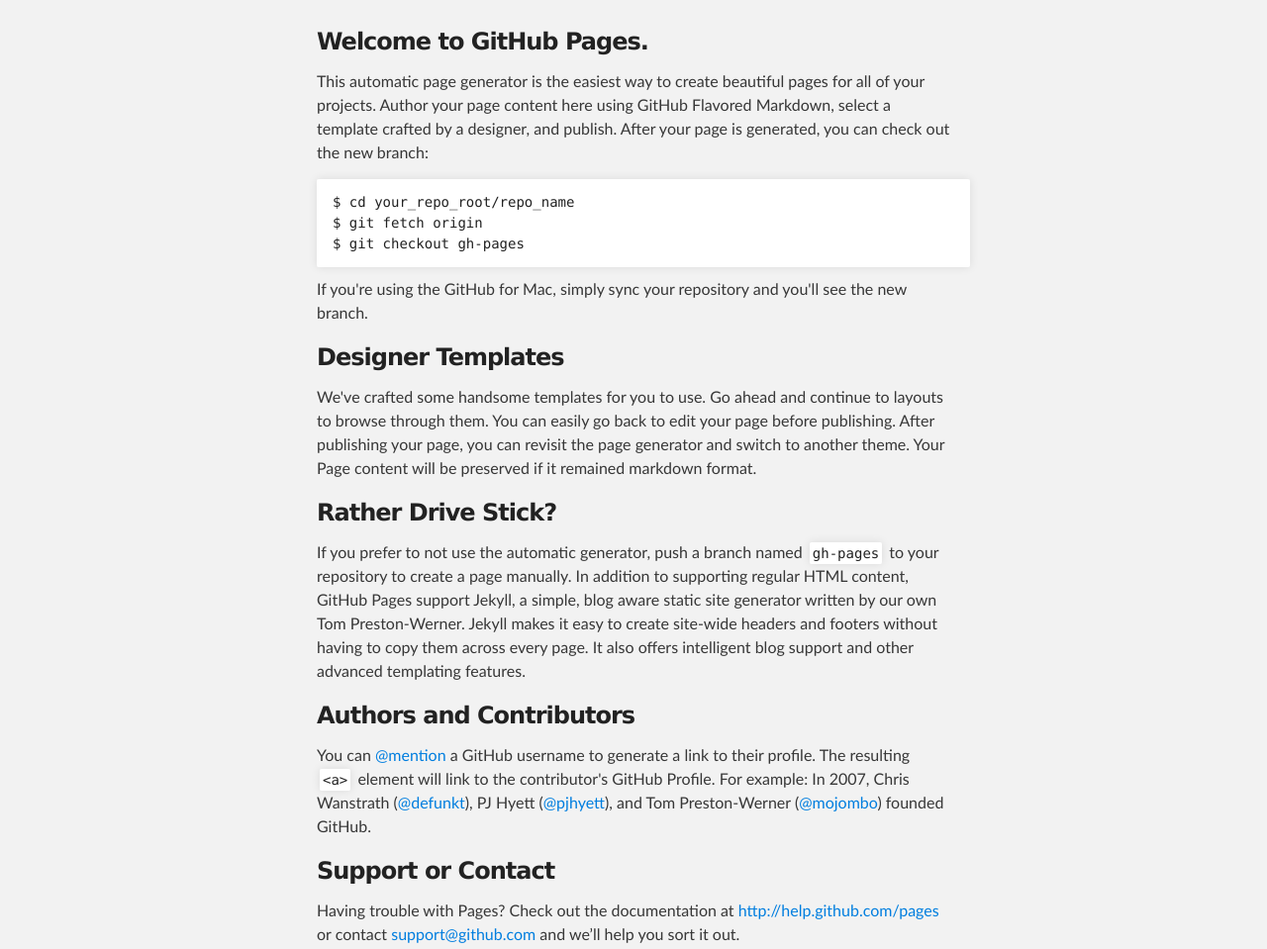
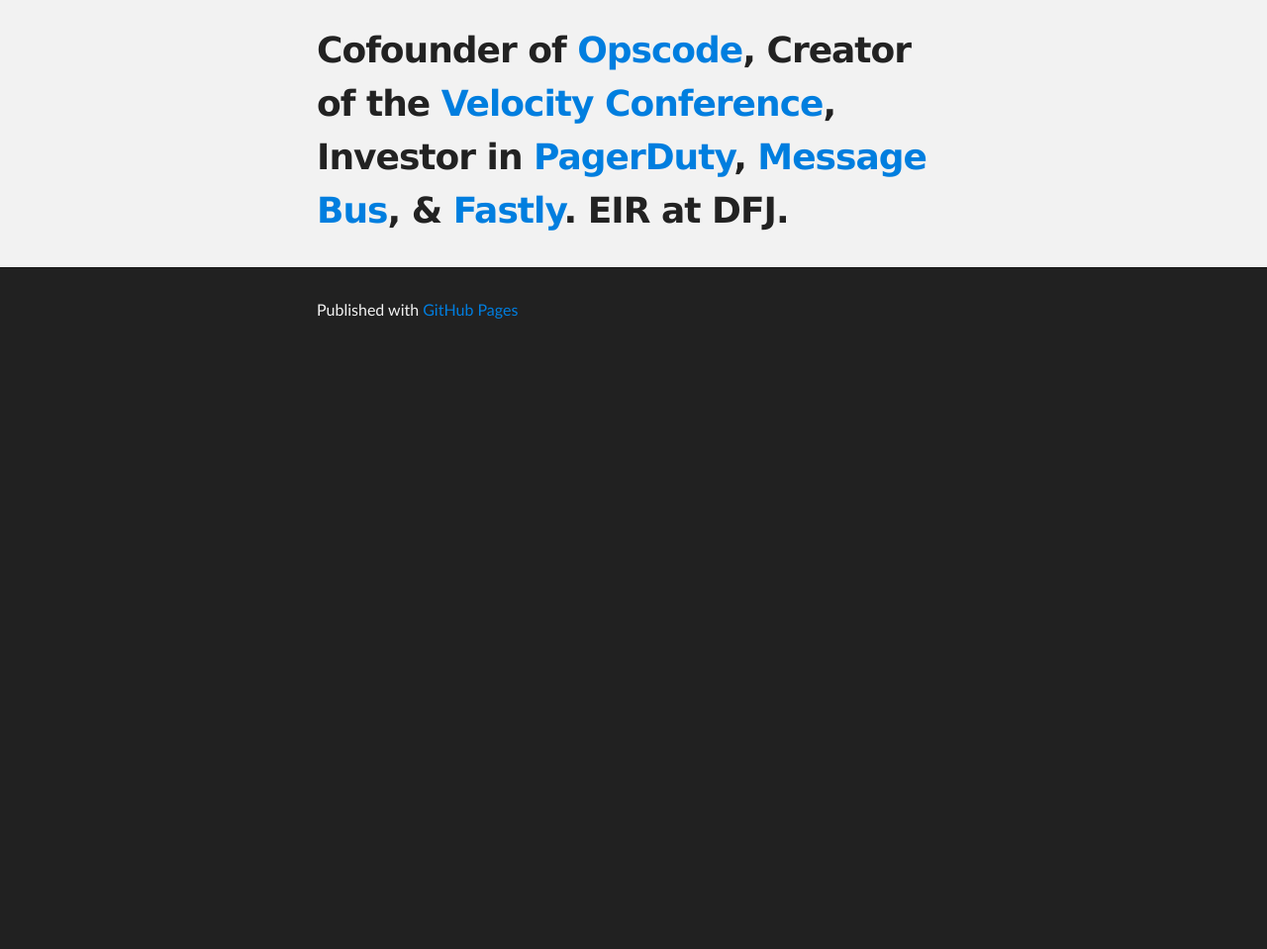
Before and after one commit to jesserobbins/jesserobbins.github.io, a plain HTML site: page index.html in a window 1280 px wide. Shown: the part 200-1159 px from the top of the page at 99% size. After the commit the page ends 800 px from the top, so only its background shows below. Drawn offline with Linux system fonts and the light colour scheme.

Commit message:
Replace master branch with page content via GitHub

```diff
--- a/index.html
+++ b/index.html
@@ -27,32 +27,7 @@
     <!-- MAIN CONTENT -->
     <div id="main_content_wrap" class="outer">
       <section id="main_content" class="inner">
-        <h3>Welcome to GitHub Pages.</h3>
-
-<p>This automatic page generator is the easiest way to create beautiful pages for all of your projects. Author your page content here using GitHub Flavored Markdown, select a template crafted by a designer, and publish. After your page is generated, you can check out the new branch:</p>
-
-<pre><code>$ cd your_repo_root/repo_name
-$ git fetch origin
-$ git checkout gh-pages
-</code></pre>
-
-<p>If you're using the GitHub for Mac, simply sync your repository and you'll see the new branch.</p>
-
-<h3>Designer Templates</h3>
-
-<p>We've crafted some handsome templates for you to use. Go ahead and continue to layouts to browse through them. You can easily go back to edit your page before publishing. After publishing your page, you can revisit the page generator and switch to another theme. Your Page content will be preserved if it remained markdown format.</p>
-
-<h3>Rather Drive Stick?</h3>
-
-<p>If you prefer to not use the automatic generator, push a branch named <code>gh-pages</code> to your repository to create a page manually. In addition to supporting regular HTML content, GitHub Pages support Jekyll, a simple, blog aware static site generator written by our own Tom Preston-Werner. Jekyll makes it easy to create site-wide headers and footers without having to copy them across every page. It also offers intelligent blog support and other advanced templating features.</p>
-
-<h3>Authors and Contributors</h3>
-
-<p>You can <a href="https://github.com/blog/821" class="user-mention">@mention</a> a GitHub username to generate a link to their profile. The resulting <code>&lt;a&gt;</code> element will link to the contributor's GitHub Profile. For example: In 2007, Chris Wanstrath (<a href="https://github.com/defunkt" class="user-mention">@defunkt</a>), PJ Hyett (<a href="https://github.com/pjhyett" class="user-mention">@pjhyett</a>), and Tom Preston-Werner (<a href="https://github.com/mojombo" class="user-mention">@mojombo</a>) founded GitHub.</p>
-
-<h3>Support or Contact</h3>
-
-<p>Having trouble with Pages? Check out the documentation at <a href="http://help.github.com/pages">http://help.github.com/pages</a> or contact <a href="mailto:support@github.com">support@github.com</a> and we’ll help you sort it out.</p>
+        <h1>Cofounder of <a href="http://www.opscode.com/">Opscode</a>, Creator of the <a href="http://www.velocityconf.com">Velocity Conference</a>, Investor in <a href="http://www.pagerduty.com">PagerDuty</a>, <a href="http://www.messagebus.com/">Message Bus</a>, &amp; <a href="http://www.fastly.com/">Fastly</a>. EIR at DFJ.</h1>
       </section>
     </div>
 
```
Also changed, not shown: params.json (+1 -1 lines).
